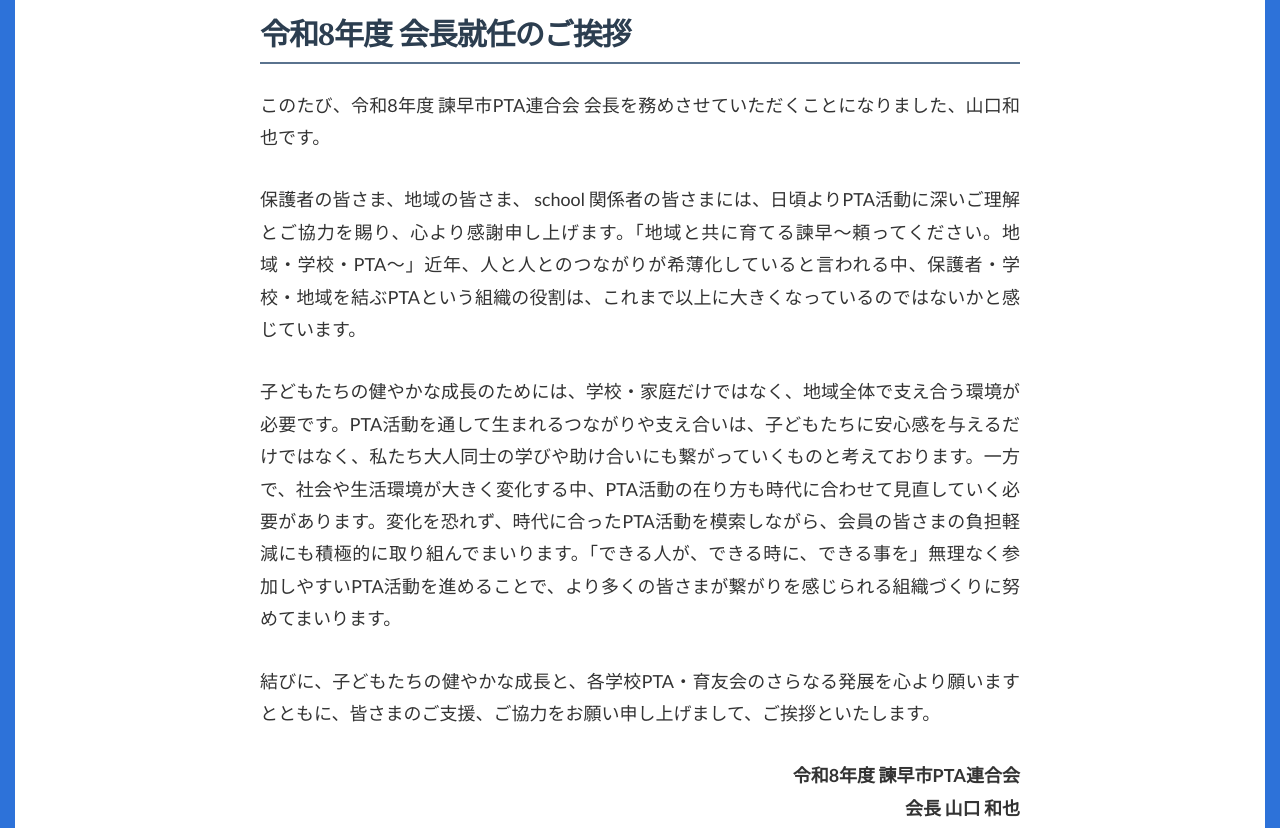
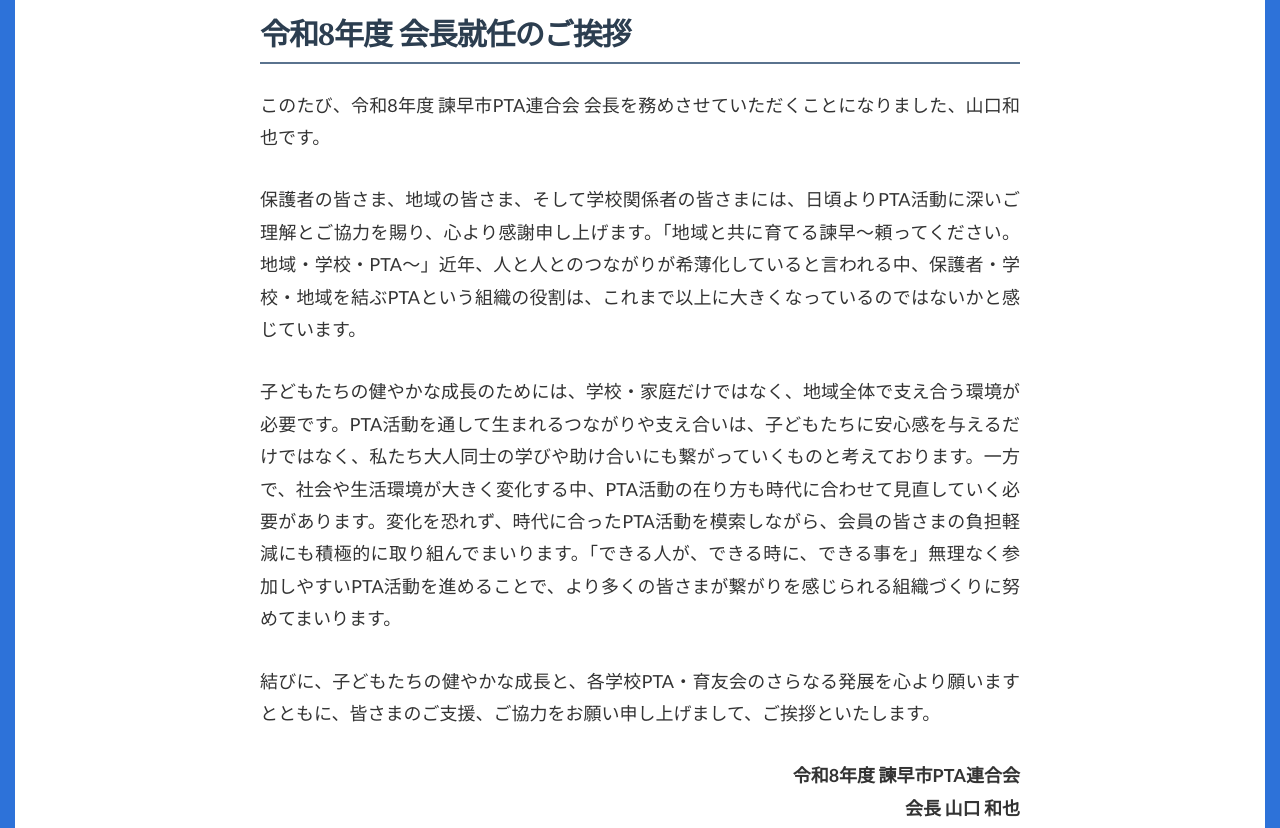
Before and after one commit to isahayashi-PTA/kanshin, a Jekyll site: the page built from _posts/2026-06-27-spring-03.md, in a window 1280 px wide and 900 px high, scrolled down 1006 px, cut to the strip 72-900 px from the top of the window. Built offline with Jekyll 4.4.1, drawn with Linux system fonts in a browser that asks for light colours.

Commit message:
Update 2026-06-27-spring-03.md

```diff
--- a/_posts/2026-06-27-spring-03.md
+++ b/_posts/2026-06-27-spring-03.md
@@ -25,7 +25,7 @@
 <div style="line-height: 1.8; color: #333; text-align: justify;">
   <p>このたび、令和8年度 諫早市PTA連合会 会長を務めさせていただくことになりました、山口和也です。</p>
 
-  <p>保護者の皆さま、地域の皆さま、 school 関係者の皆さまには、日頃よりPTA活動に深いご理解とご協力を賜り、心より感謝申し上げます。「地域と共に育てる諫早〜頼ってください。地域・学校・PTA〜」近年、人と人とのつながりが希薄化していると言われる中、保護者・学校・地域を結ぶPTAという組織の役割は、これまで以上に大きくなっているのではないかと感じています。</p>
+  <p>保護者の皆さま、地域の皆さま、そして学校関係者の皆さまには、日頃よりPTA活動に深いご理解とご協力を賜り、心より感謝申し上げます。「地域と共に育てる諫早〜頼ってください。地域・学校・PTA〜」近年、人と人とのつながりが希薄化していると言われる中、保護者・学校・地域を結ぶPTAという組織の役割は、これまで以上に大きくなっているのではないかと感じています。</p>
 
   <p>子どもたちの健やかな成長のためには、学校・家庭だけではなく、地域全体で支え合う環境が必要です。PTA活動を通して生まれるつながりや支え合いは、子どもたちに安心感を与えるだけではなく、私たち大人同士の学びや助け合いにも繋がっていくものと考えております。一方で、社会や生活環境が大きく変化する中、PTA活動の在り方も時代に合わせて見直していく必要があります。変化を恐れず、時代に合ったPTA活動を模索しながら、会員の皆さまの負担軽減にも積極的に取り組んでまいります。「できる人が、できる時に、できる事を」無理なく参加しやすいPTA活動を進めることで、より多くの皆さまが繋がりを感じられる組織づくりに努めてまいります。</p>
 
```
